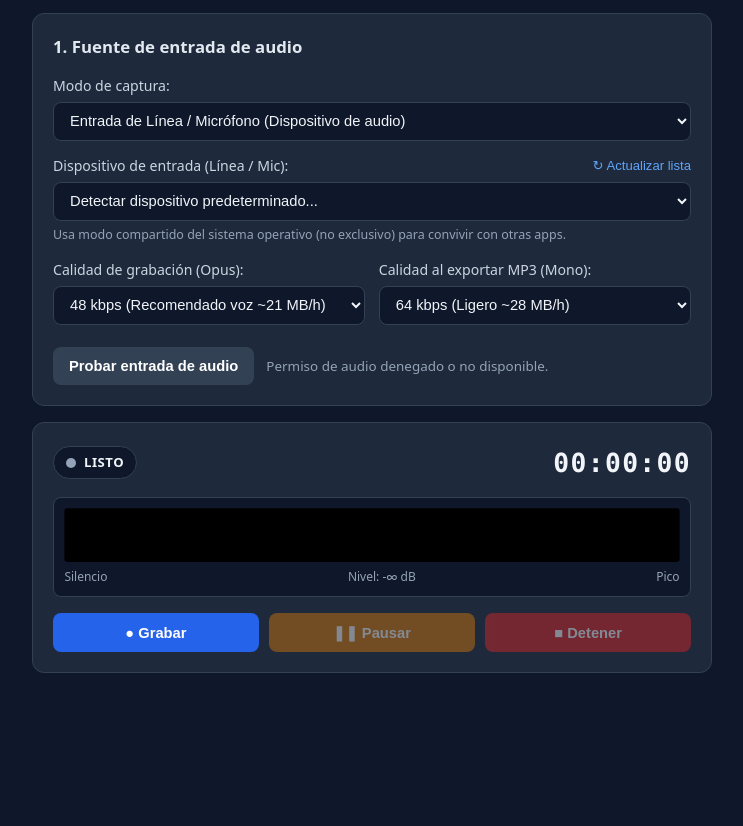
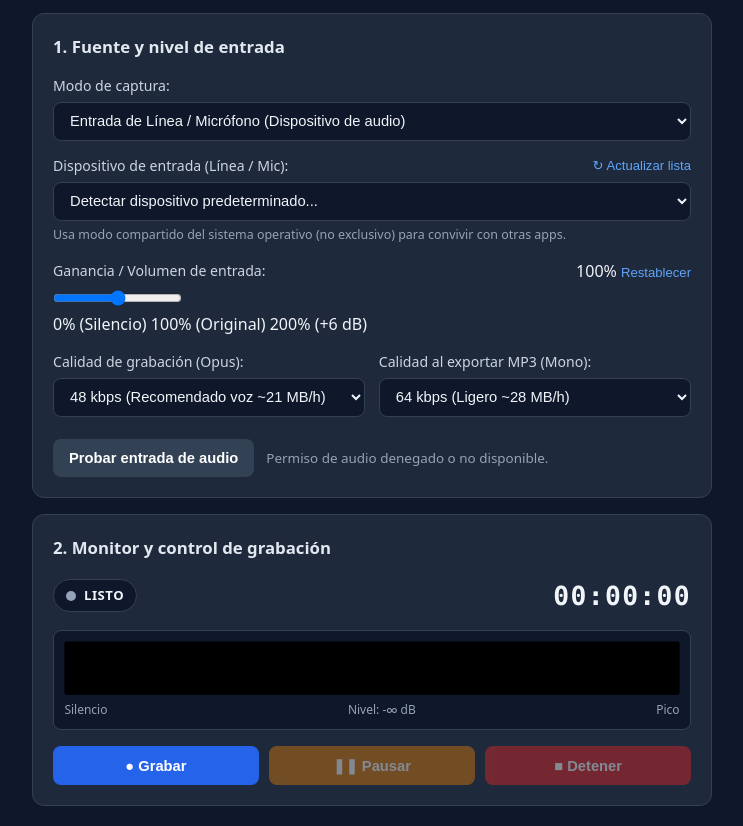
Before and after one commit to clasingerar-prog/grabacion, a plain HTML site: page index.html in a window 1280 px wide. Shown: the part 97-923 px from the top of the page, without its empty margins (268-1011 px from the left). Before the commit the page ends 800 px from the top, so only its background shows below. Drawn offline with Linux system fonts and the light colour scheme.

Commit message:
Update title and section headers in index.html

```diff
--- a/index.html
+++ b/index.html
@@ -3,7 +3,7 @@
 <head>
   <meta charset="UTF-8" />
   <meta name="viewport" content="width=device-width, initial-scale=1.0" />
-  <title>Grabadora Ligera de Conferencias y Línea</title>
+  <title>Grabadora de Audio Ligera</title>
   <link rel="stylesheet" href="styles.css" />
 </head>
 <body>
@@ -13,9 +13,9 @@
       <p class="subtitle">Captura compartida de bajo consumo • Opus & MP3</p>
     </header>
 
-    <!-- Configuración de Fuente de Audio -->
+    <!-- 1. Configuración de Fuente de Audio -->
     <section class="card">
-      <h2>1. Fuente de entrada de audio</h2>
+      <h2>1. Fuente y nivel de entrada</h2>
 
       <div class="form-group">
         <label for="sourceMode">Modo de captura:</label>
@@ -39,6 +39,32 @@
         <small class="hint">
           Usa modo compartido del sistema operativo (no exclusivo) para convivir con otras apps.
         </small>
+      </div>
+
+      <!-- Control de Ganancia / Volumen de entrada -->
+      <div class="form-group gain-box">
+        <div class="label-row">
+          <label for="inputGainSlider">Ganancia / Volumen de entrada:</label>
+          <div class="gain-actions">
+            <span id="inputGainValue" class="gain-badge">100%</span>
+            <button type="button" id="resetGainBtn" class="btn-link" title="Restablecer al 100%">
+              Restablecer
+            </button>
+          </div>
+        </div>
+        <input
+          type="range"
+          id="inputGainSlider"
+          min="0"
+          max="200"
+          step="5"
+          value="100"
+        />
+        <div class="range-scale">
+          <span>0% (Silencio)</span>
+          <span>100% (Original)</span>
+          <span>200% (+6 dB)</span>
+        </div>
       </div>
 
       <div class="grid-2">
@@ -69,8 +95,10 @@
       </div>
     </section>
 
-    <!-- Monitor Visual, Tiempo y Controles -->
+    <!-- 2. Monitor Visual, Tiempo y Controles -->
     <section class="card">
+      <h2>2. Monitor y control de grabación</h2>
+
       <div class="status-bar">
         <div class="badge" id="recBadge">
           <span class="dot" id="recDot"></span>
@@ -103,13 +131,24 @@
       </div>
     </section>
 
-    <!-- Resultados y Descarga -->
+    <!-- 3. Resultados y Descarga -->
     <section class="card hidden" id="exportSection">
       <h2>3. Grabación finalizada</h2>
 
       <audio id="audioPreview" controls class="audio-player"></audio>
 
       <div class="file-meta" id="fileMeta"></div>
+
+      <!-- Nombre de archivo personalizable -->
+      <div class="form-group">
+        <label for="customFilenameInput">Nombre del archivo (opcional):</label>
+        <input
+          type="text"
+          id="customFilenameInput"
+          placeholder="Ej: Conferencia_Ventas (se añadirá fecha y hora)"
+          maxlength="80"
+        />
+      </div>
 
       <div class="export-actions">
         <button type="button" id="downloadOpusBtn" class="btn btn-secondary">
```
